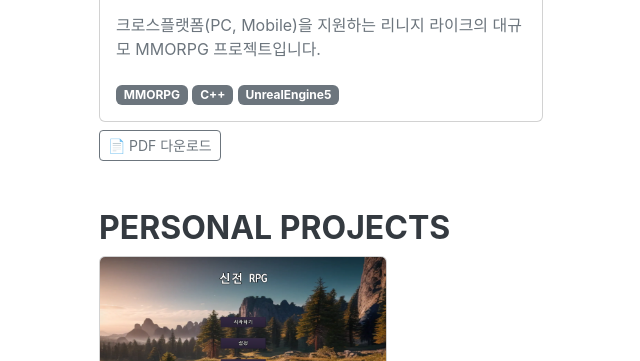
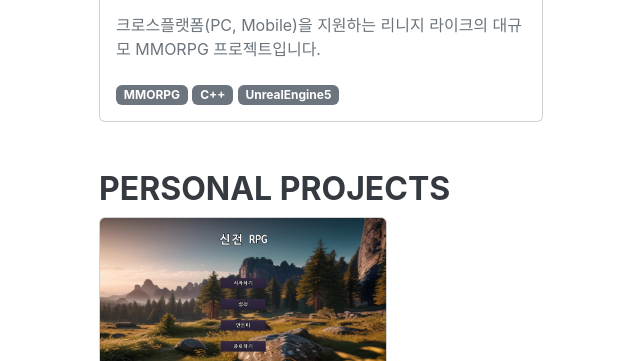
Before and after one commit to Eul-Seok/eul-seok.github.io, a plain HTML site: page index.html in a window 1280 px wide. Shown: the part 2248-2609 px from the top of the page, without its empty margins (221-861 px from the left). Drawn offline with nearby package versions, Linux system fonts and the light colour scheme; a web font is replaced by a local one.

Commit message:
프로젝트R PDF 다운 숨김처리

```diff
--- a/index.html
+++ b/index.html
@@ -172,9 +172,9 @@
                                     </p>
                                 </div>
                             </div>
-                            <div class="mt-2">
+                            <!-- <div class="mt-2">
                                 <a href="ProjectR.pdf" class="btn btn-outline-secondary btn-sm" download>📄 PDF 다운로드</a>
-                            </div>
+                            </div> -->
                         </div>
 
                     </div>
```
